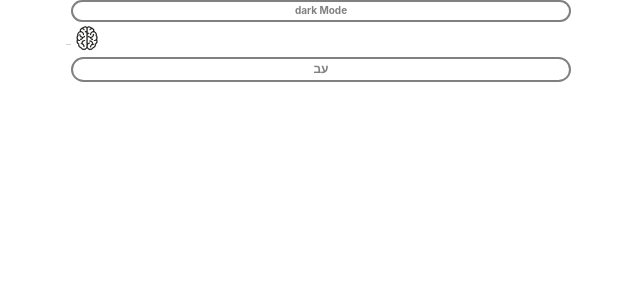
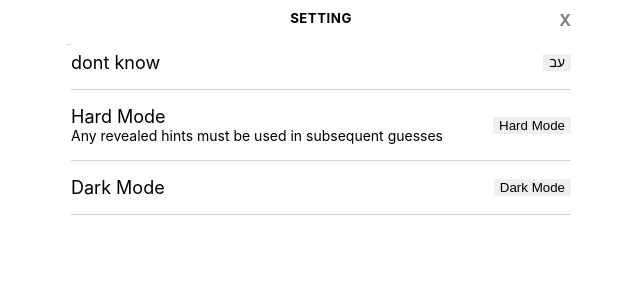
Before and after one commit to binyaalex/DI_bootcamp, a React (Create React App) app in the folder wordle/: page / in a window 1280 px wide. Both pictures are taken after a click on the icon 827 px from the left and 22 px from the top of the page. Shown: the top 300 px of the page, without its empty margins (324-964 px from the left). Built offline with nearby package versions, Linux system fonts and the light colour scheme.

Commit message:
orgenize Definitions page

```diff
--- a/wordle/src/App.css
+++ b/wordle/src/App.css
@@ -103,7 +103,7 @@ img {
   height: 32px;
 }
 
-.languageBtn, .hardModeBtn {
+/*.languageBtn, .hardModeBtn {
   color: gray;
   font-weight: bold;
   font-size: 12px;
@@ -113,10 +113,10 @@ img {
   display: flex;
   align-items: center;
   justify-content: center;
-}
+}*/
 
 .hardModeBtn {
-  font-size: 10px;
+
 }
 
 .helpPage, .definitionsPage {
@@ -133,11 +133,24 @@ img {
   width: 500px;
 }
 
-.helpHeader {
+.helpHeader, .definitionsHeader {
   display: flex;
   justify-content: center;
   position: relative;
   font-size: 16px;
+}
+
+.languageMode, .hardMode, .darkMode {
+  display: flex;
+  justify-content: space-between;
+  padding: 16px 0;
+  align-items: center;
+}
+
+h6 {
+  font-size: 18px;
+  margin: 0;
+  font-weight: 400;
 }
 
 h5 {
--- a/wordle/src/components/Definitions.js
+++ b/wordle/src/components/Definitions.js
@@ -7,9 +7,27 @@ const Definitions = (props) => {
 
 	return (
 		<div className='Definitions'>
-				<div onClick={changeScreenMode} className='hardModeBtn'>dark Mode</div>
-	    		{<img onClick={changeHardMode} src='brain.jpg' />}
-	    		<div onClick={changeLanguage}  className='languageBtn'>עב</div>
+			<header className='definitionsHeader'>
+				<h5>SETTING</h5>
+				<div onClick={props.displayDefinitions} className='x'>X</div>
+			</header>
+			<main>
+				<section className='languageMode'>
+					<h6>dont know</h6>
+		    		<button onClick={changeLanguage}  className='languageBtn'>עב</button>
+				</section>
+				<section className='hardMode'>
+					<div className='hardModeTitle'>
+						<h6>Hard Mode</h6>
+						<div>Any revealed hints must be used in subsequent guesses</div>
+					</div>
+		    			<button onClick={changeHardMode}>Hard Mode</button>
+				</section>
+				<section className='darkMode'>
+					<h6>Dark Mode</h6>
+					<button onClick={changeScreenMode} className='hardModeBtn'>Dark Mode</button>
+				</section>
+			</main>
 		</div>
 	)
 }
```
